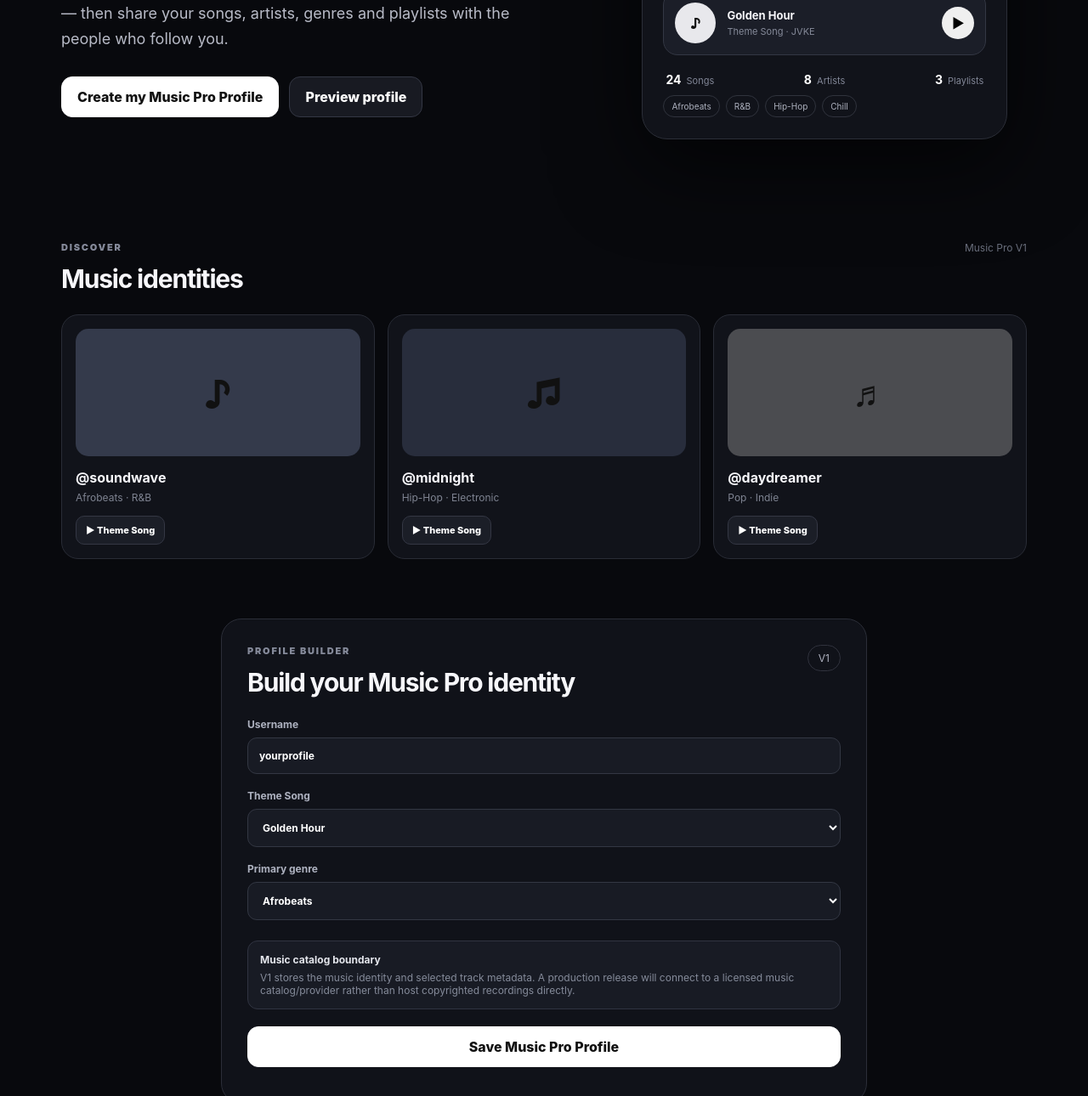
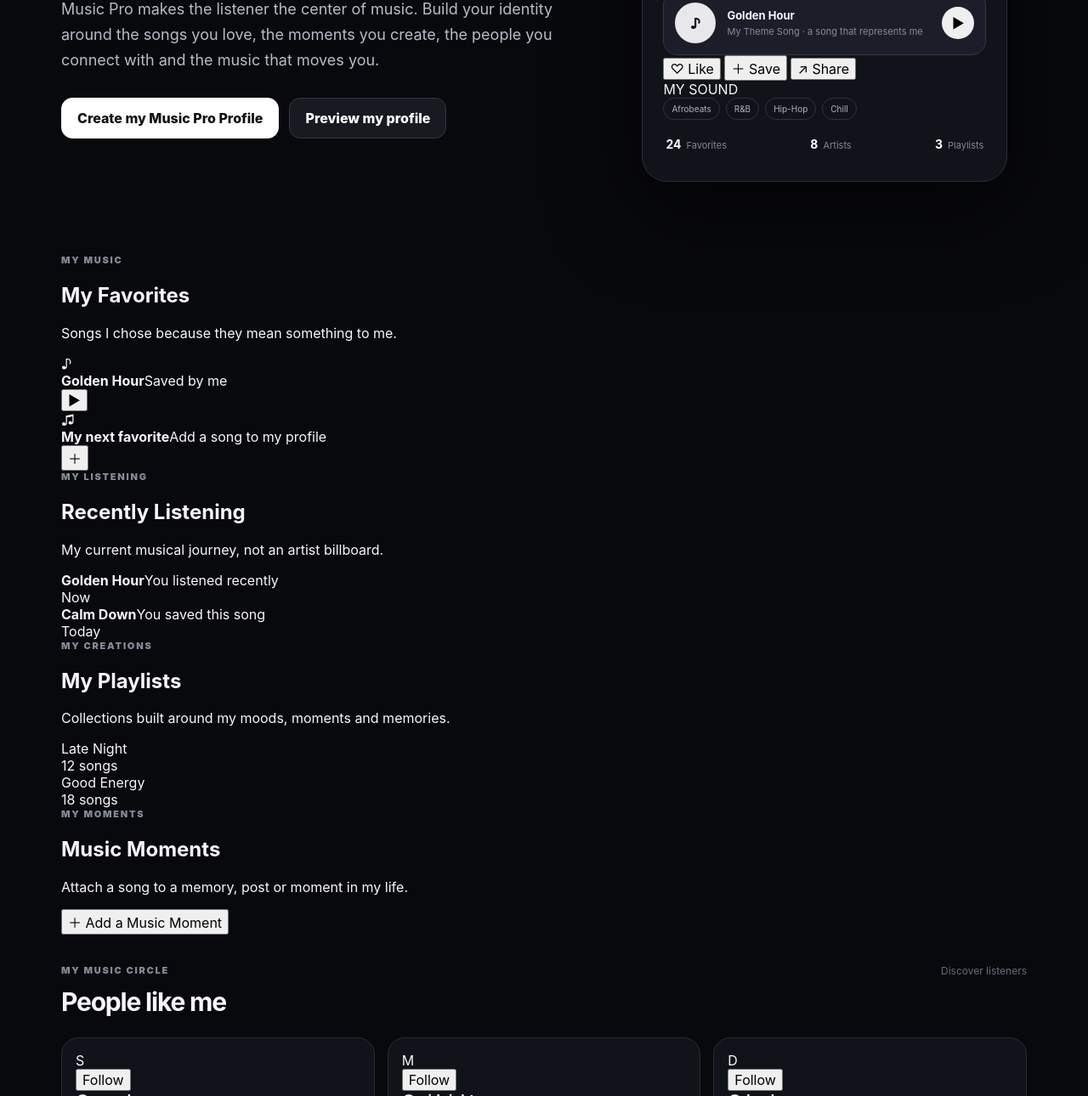
Before and after one commit to axali-sys/Instagram-theme-song, a plain HTML site: page index.html in a window 1280 px wide. Shown: the part 420-1710 px from the top of the page at 85% size. Drawn offline with Linux system fonts and the light colour scheme.

Commit message:
Make Music Pro listener-first profile experience

```diff
--- a/index.html
+++ b/index.html
@@ -3,7 +3,7 @@
 <head>
   <meta charset="utf-8">
   <meta name="viewport" content="width=device-width, initial-scale=1">
-  <meta name="description" content="Music Pro — your profile, your sound.">
+  <meta name="description" content="Music Pro — your profile, your sound, your relationship with music.">
   <title>Music Pro — Your profile. Your sound.</title>
   <link rel="stylesheet" href="./styles.css">
 </head>
@@ -16,42 +16,61 @@
 
     <section class="hero">
       <div class="hero-copy">
-        <p class="eyebrow">MUSIC IDENTITY PLATFORM</p>
+        <p class="eyebrow">LISTENER-FIRST MUSIC IDENTITY</p>
         <h1>Your profile. Your sound.</h1>
-        <p class="lead">Create a Music Pro identity built around one defining Theme Song — then share your songs, artists, genres and playlists with the people who follow you.</p>
-        <div class="actions"><button id="createHero" class="primary">Create my Music Pro Profile</button><a href="#profile" class="secondary">Preview profile</a></div>
+        <p class="lead">Music Pro makes the listener the center of music. Build your identity around the songs you love, the moments you create, the people you connect with and the music that moves you.</p>
+        <div class="actions"><button id="createHero" class="primary">Create my Music Pro Profile</button><a href="#profile" class="secondary">Preview my profile</a></div>
       </div>
+
       <div class="profile-card" id="profile">
         <div class="profile-cover"></div>
         <div class="profile-body">
           <div class="avatar">A</div>
-          <div class="profile-meta"><div><h2 id="profileName">@yourprofile</h2><p>Music is part of who I am.</p></div><button id="followBtn" class="follow">Follow</button></div>
-          <div class="theme-card"><div class="disc">♪</div><div class="track-info"><strong id="trackTitle">Golden Hour</strong><span>Theme Song · JVKE</span></div><button id="playBtn" class="play" aria-label="Play Theme Song">▶</button></div>
-          <div class="stats"><span><b>24</b> Songs</span><span><b>8</b> Artists</span><span><b>3</b> Playlists</span></div>
-          <div class="chips"><span>Afrobeats</span><span>R&B</span><span>Hip-Hop</span><span>Chill</span></div>
+          <div class="profile-meta"><div><h2 id="profileName">@yourprofile</h2><p>This is what I sound like.</p></div><button id="followBtn" class="follow">Follow</button></div>
+
+          <div class="theme-card"><div class="disc">♪</div><div class="track-info"><strong id="trackTitle">Golden Hour</strong><span>My Theme Song · a song that represents me</span></div><button id="playBtn" class="play" aria-label="Play my Theme Song">▶</button></div>
+
+          <div class="listener-actions">
+            <button class="engage active" data-action="Like">♡ <span>Like</span></button>
+            <button class="engage" data-action="Save">＋ <span>Save</span></button>
+            <button class="engage" data-action="Share">↗ <span>Share</span></button>
+          </div>
+
+          <div class="identity-block"><div class="block-title">MY SOUND</div><div class="chips"><span>Afrobeats</span><span>R&B</span><span>Hip-Hop</span><span>Chill</span></div></div>
+
+          <div class="stats"><span><b>24</b> Favorites</span><span><b>8</b> Artists</span><span><b>3</b> Playlists</span></div>
         </div>
       </div>
     </section>
 
+    <section class="listener-sections">
+      <article class="feature-card featured"><p class="eyebrow">MY MUSIC</p><h2>My Favorites</h2><p>Songs I chose because they mean something to me.</p><div class="song-row"><div class="song-art">♪</div><div><strong>Golden Hour</strong><span>Saved by me</span></div><button class="small-action">▶</button></div><div class="song-row"><div class="song-art">♫</div><div><strong>My next favorite</strong><span>Add a song to my profile</span></div><button class="small-action">＋</button></div></article>
+      <article class="feature-card"><p class="eyebrow">MY LISTENING</p><h2>Recently Listening</h2><p>My current musical journey, not an artist billboard.</p><div class="activity"><span class="activity-dot"></span><div><strong>Golden Hour</strong><span>You listened recently</span></div><time>Now</time></div><div class="activity"><span class="activity-dot"></span><div><strong>Calm Down</strong><span>You saved this song</span></div><time>Today</time></div></article>
+      <article class="feature-card"><p class="eyebrow">MY CREATIONS</p><h2>My Playlists</h2><p>Collections built around my moods, moments and memories.</p><div class="playlist-grid"><div class="playlist">Late Night<br><span>12 songs</span></div><div class="playlist">Good Energy<br><span>18 songs</span></div></div></article>
+      <article class="feature-card"><p class="eyebrow">MY MOMENTS</p><h2>Music Moments</h2><p>Attach a song to a memory, post or moment in my life.</p><button class="moment-button" id="momentBtn">＋ Add a Music Moment</button></article>
+    </section>
+
     <section class="section" id="discover">
-      <div class="section-head"><div><p class="eyebrow">DISCOVER</p><h2>Music identities</h2></div><span class="muted">Music Pro V1</span></div>
+      <div class="section-head"><div><p class="eyebrow">MY MUSIC CIRCLE</p><h2>People like me</h2></div><span class="muted">Discover listeners</span></div>
       <div class="profile-grid">
-        <article class="mini-profile"><div class="mini-art art-one">♪</div><h3>@soundwave</h3><p>Afrobeats · R&B</p><button class="mini-play">▶ Theme Song</button></article>
-        <article class="mini-profile"><div class="mini-art art-two">♫</div><h3>@midnight</h3><p>Hip-Hop · Electronic</p><button class="mini-play">▶ Theme Song</button></article>
-        <article class="mini-profile"><div class="mini-art art-three">♬</div><h3>@daydreamer</h3><p>Pop · Indie</p><button class="mini-play">▶ Theme Song</button></article>
+        <article class="mini-profile"><div class="mini-top"><div class="mini-avatar">S</div><button class="mini-follow">Follow</button></div><h3>@soundwave</h3><p>Similar taste · Afrobeats · R&B</p><button class="mini-play">▶ Listen to their Theme Song</button></article>
+        <article class="mini-profile"><div class="mini-top"><div class="mini-avatar">M</div><button class="mini-follow">Follow</button></div><h3>@midnight</h3><p>Similar taste · Hip-Hop · Electronic</p><button class="mini-play">▶ Listen to their Theme Song</button></article>
+        <article class="mini-profile"><div class="mini-top"><div class="mini-avatar">D</div><button class="mini-follow">Follow</button></div><h3>@daydreamer</h3><p>Similar taste · Pop · Indie</p><button class="mini-play">▶ Listen to their Theme Song</button></article>
       </div>
     </section>
 
+    <section class="artist-strip"><div><p class="eyebrow">PART OF MY WORLD</p><h2>Artists I Love</h2><p>Artists are important — but they appear through my relationship with their music.</p></div><div class="artist-chips"><span>Artist 01</span><span>Artist 02</span><span>Artist 03</span><span>+ Discover</span></div></section>
+
     <section class="panel" id="settings">
-      <div class="panel-head"><div><p class="eyebrow">PROFILE BUILDER</p><h2>Build your Music Pro identity</h2></div><span class="pill">V1</span></div>
+      <div class="panel-head"><div><p class="eyebrow">PROFILE BUILDER</p><h2>Build my Music Pro identity</h2></div><span class="pill">V1</span></div>
       <label>Username<input id="handle" value="yourprofile" maxlength="30"></label>
-      <label>Theme Song<select id="track"><option>Golden Hour</option><option>Midnight Drive</option><option>New Beginnings</option><option>Calm Down</option></select></label>
-      <label>Primary genre<select id="genre"><option>Afrobeats</option><option>R&B</option><option>Hip-Hop</option><option>Pop</option><option>Electronic</option></select></label>
-      <div class="notice"><strong>Music catalog boundary</strong><span>V1 stores the music identity and selected track metadata. A production release will connect to a licensed music catalog/provider rather than host copyrighted recordings directly.</span></div>
-      <button id="saveBtn" class="primary wide">Save Music Pro Profile</button><p id="saved" class="saved" role="status"></p>
+      <label>My Theme Song<select id="track"><option>Golden Hour</option><option>Midnight Drive</option><option>New Beginnings</option><option>Calm Down</option></select></label>
+      <label>My primary sound<select id="genre"><option>Afrobeats</option><option>R&B</option><option>Hip-Hop</option><option>Pop</option><option>Electronic</option></select></label>
+      <div class="notice"><strong>Listener-first principle</strong><span>Music Pro stores the user's music identity and selected track metadata. Artists and catalogs support the listener experience rather than becoming the center of the profile.</span></div>
+      <button id="saveBtn" class="primary wide">Save My Music Pro Profile</button><p id="saved" class="saved" role="status"></p>
     </section>
 
-    <footer>Music Pro V1 · Theme Song identity layer · Designed for web first, mobile next</footer>
+    <footer>Music Pro V1 · Listener identity layer · Your music relationship comes first</footer>
   </main>
   <script src="./app.js"></script>
 </body>
```
